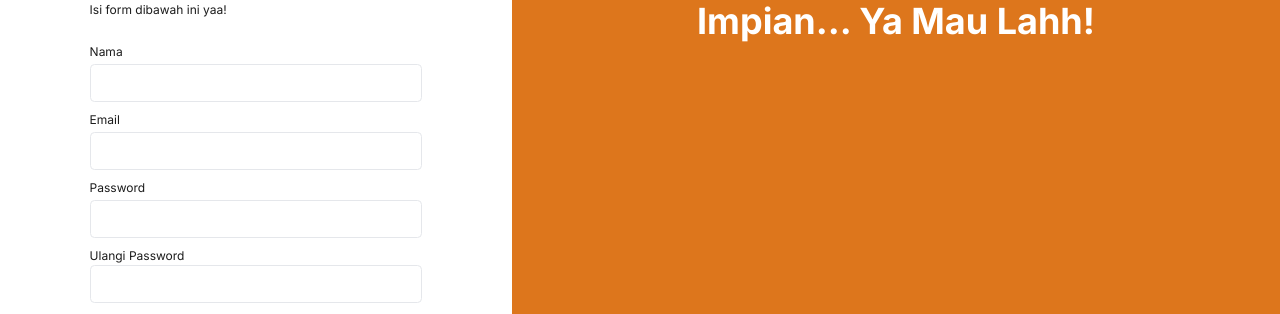
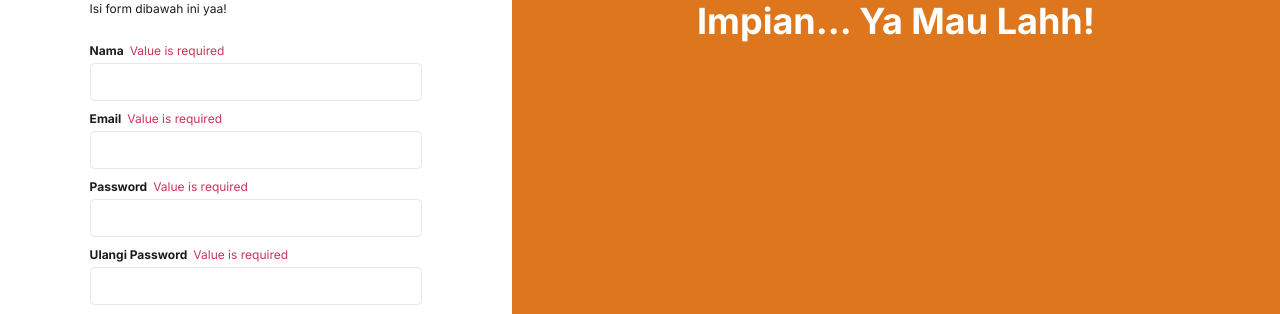
Before and after one commit to ahmadhilmandani/fe-idcamp24-challenge, a Vue app: page /register in a window 1280 px wide. Shown: the part 239-553 px from the top of the page. Built offline with nearby package versions, Linux system fonts and the light colour scheme; what v-calendar would draw is missing.

Commit message:
ADD vuelidate package and validatiaon on regis and login

```diff
--- a/package.json
+++ b/package.json
@@ -10,6 +10,8 @@
   },
   "dependencies": {
     "@popperjs/core": "^2.11.8",
+    "@vuelidate/core": "^2.0.3",
+    "@vuelidate/validators": "^2.0.4",
     "axios": "^1.7.2",
     "chart.js": "^4.4.3",
     "pinia": "^2.1.7",
--- a/src/views/Auth/Login.vue
+++ b/src/views/Auth/Login.vue
@@ -9,11 +9,21 @@
       <div class="leading-[150%] mt-4 font-semibold text-2xl">Gas Login!!!</div>
       <div class="leading-[150%]">Lihat perkembanganmu memperjuangkan PTN idaman</div>
       <div>
-        <label for="" class="block mt-8 mb-1">Email</label>
+        <div class="flex flex-wrap gap-2 mt-8 mb-1">
+          <label for="" class="block font-bold">Email</label>
+          <div v-for="error of v$.emailInput.$errors">
+            <small class="text-cust-redish">{{ error.$message }}</small>
+          </div>
+        </div>
         <input type="email" v-model="emailInput" class="border rounded-md w-full p-3">
       </div>
       <div class="mb-8">
-        <label for="" class="block mt-3 mb-1">Password</label>
+        <div class="flex flex-wrap gap-2 mt-3 mb-1">
+          <label for="" class="block font-bold">Password</label>
+          <div v-for="error of v$.passwordInput.$errors">
+            <small class="text-cust-redish">{{ error.$message }}</small>
+          </div>
+        </div>
         <input type="password" v-model="passwordInput" class="border rounded-md w-full p-2">
       </div>
       <ButtonComp :handleClick="handleLogin" styleProp="fill" typeProp="primary">
@@ -28,21 +38,30 @@
 </template>
 
 <script setup>
-import ButtonComp from '@/components/global/ButtonComp.vue'
-import axios from 'axios';
 import { RouterLink, useRouter } from 'vue-router'
 import { ref } from 'vue'
+import { toast } from "vue3-toastify"
+import { required } from '@vuelidate/validators'
+
+import useVuelidate from '@vuelidate/core'
+import ButtonComp from '@/components/global/ButtonComp.vue'
+import axios from 'axios'
 import Loading from 'vue-loading-overlay'
-
-import { toast } from "vue3-toastify"
 
 const isLoading = ref(false)
 const router = useRouter()
 const emailInput = ref(null)
 const passwordInput = ref(null)
-
+const rules = {
+  emailInput: { required },
+  passwordInput: { required }
+}
+const v$ = useVuelidate(rules, { emailInput, passwordInput })
+v$.value.$touch()
 
 function handleLogin() {
+  v$.value.$touch()
+  if (!v$.value.$invalid) {
     isLoading.value = true
     axios.post('http://13.212.182.128:3000/auth/login',
       {
@@ -62,6 +81,6 @@ function handleLogin() {
     }).finally(() => {
       isLoading.value = false
     })
-
+  }
 }
 </script>
--- a/src/views/Auth/Register.vue
+++ b/src/views/Auth/Register.vue
@@ -11,8 +11,13 @@
       <div class="leading-[150%]">Isi form dibawah ini yaa!</div>
 
       <div class="mt-8">
-        <label for="" class="block mb-1">Nama</label>
-        <input type="text" v-model="usenameInput"
+        <div class="flex flex-wrap gap-2 mb-1">
+          <label for="" class="block font-bold">Nama</label>
+          <div v-for="error of v$.usernameInput.$errors">
+            <small class="text-cust-redish">{{ error.$message }}</small>
+          </div>
+        </div>
+        <input type="text" v-model="form.usernameInput"
           class="border rounded-md w-full p-3 focus:outline-none focus:border-cust-orange focus:ring-cust-orange focus:ring-1">
       </div>
 
@@ -122,19 +127,34 @@
       </div> -->
 
       <div class="mt-3">
-        <label for="" class="block mb-1">Email</label>
-        <input type="email" v-model="emailInput"
+        <div class="flex flex-wrap gap-2 mb-1">
+          <label for="" class="block font-bold">Email</label>
+          <div v-for="error of v$.emailInput.$errors">
+            <small class="text-cust-redish">{{ error.$message }}</small>
+          </div>
+        </div>
+        <input type="email" v-model="form.emailInput"
           class="border rounded-md w-full p-3 focus:outline-none focus:border-cust-orange focus:ring-cust-orange focus:ring-1">
       </div>
 
       <div class="mt-3">
-        <label for="" class="block mb-1">Password</label>
-        <input type="password" v-model="passwordInput"
+        <div class="flex flex-wrap gap-2 mb-1">
+          <label for="" class="block font-bold">Password</label>
+          <div v-for="error of v$.passwordInput.$errors">
+            <small class="text-cust-redish">{{ error.$message }}</small>
+          </div>
+        </div>
+        <input type="password" v-model="form.passwordInput"
           class="border rounded-md w-full p-3 focus:outline-none focus:border-cust-orange focus:ring-cust-orange focus:ring-1">
       </div>
 
       <div class="mt-3 mb-8">
-        <label for="" class="bloc mb-1">Ulangi Password</label>
+        <div class="flex flex-wrap gap-2 mb-1">
+          <label for="" class="block font-bold">Ulangi Password</label>
+          <div v-for="error of v$.passwordInput.$errors">
+            <small class="text-cust-redish">{{ error.$message }}</small>
+          </div>
+        </div>
         <input type="password"
           class="border rounded-md w-full p-3 focus:outline-none focus:border-cust-orange focus:ring-cust-orange focus:ring-1">
       </div>
@@ -153,6 +173,9 @@
 </template>
 
 <script setup>
+import useVuelidate from '@vuelidate/core'
+import { email, required } from '@vuelidate/validators'
+
 import ButtonComp from '@/components/global/ButtonComp.vue'
 import axios from 'axios';
 import { RouterLink, useRouter } from 'vue-router'
@@ -161,18 +184,31 @@ import Loading from 'vue-loading-overlay'
 import { toast } from 'vue3-toastify'
 
 const isLoading = ref(false)
+const form = ref({
+  emailInput: '',
+  usernameInput: '',
+  passwordInput: ''
+})
+
 const router = useRouter()
-const emailInput = ref(null)
-const usenameInput = ref(null)
-const passwordInput = ref(null)
 
-function handleRegister() {
-  isLoading.value = true
+const rules = {
+  emailInput: { required, email }, // Matches state.firstName
+  usernameInput: { required },
+  passwordInput: { required }
+}
+
+const v$ = useVuelidate(rules, form)
+v$.value.$touch()
+
+async function handleRegister() {
+  v$.value.$touch()
+  if (!v$.value.$invalid) {
     axios.post('http://13.212.182.128:3000/auth/register',
       {
-      "email": emailInput.value,
-      "name": usenameInput.value,
-      "password": passwordInput.value
+        "email": form.value.emailInput,
+        "name": form.value.usernameInput,
+        "password": form.value.passwordInput
       }, {
       headers: {
         'Content-Type': 'application/json'
@@ -186,6 +222,9 @@ function handleRegister() {
     }).finally(() => {
       isLoading.value = false
     })
+    isLoading.value = false
+
+}
 
 }
 </script>
```
Also changed, not shown: 1 other file (tests, documents, lock files or other folders). Lines whose indentation alone changed are shown as unchanged.
